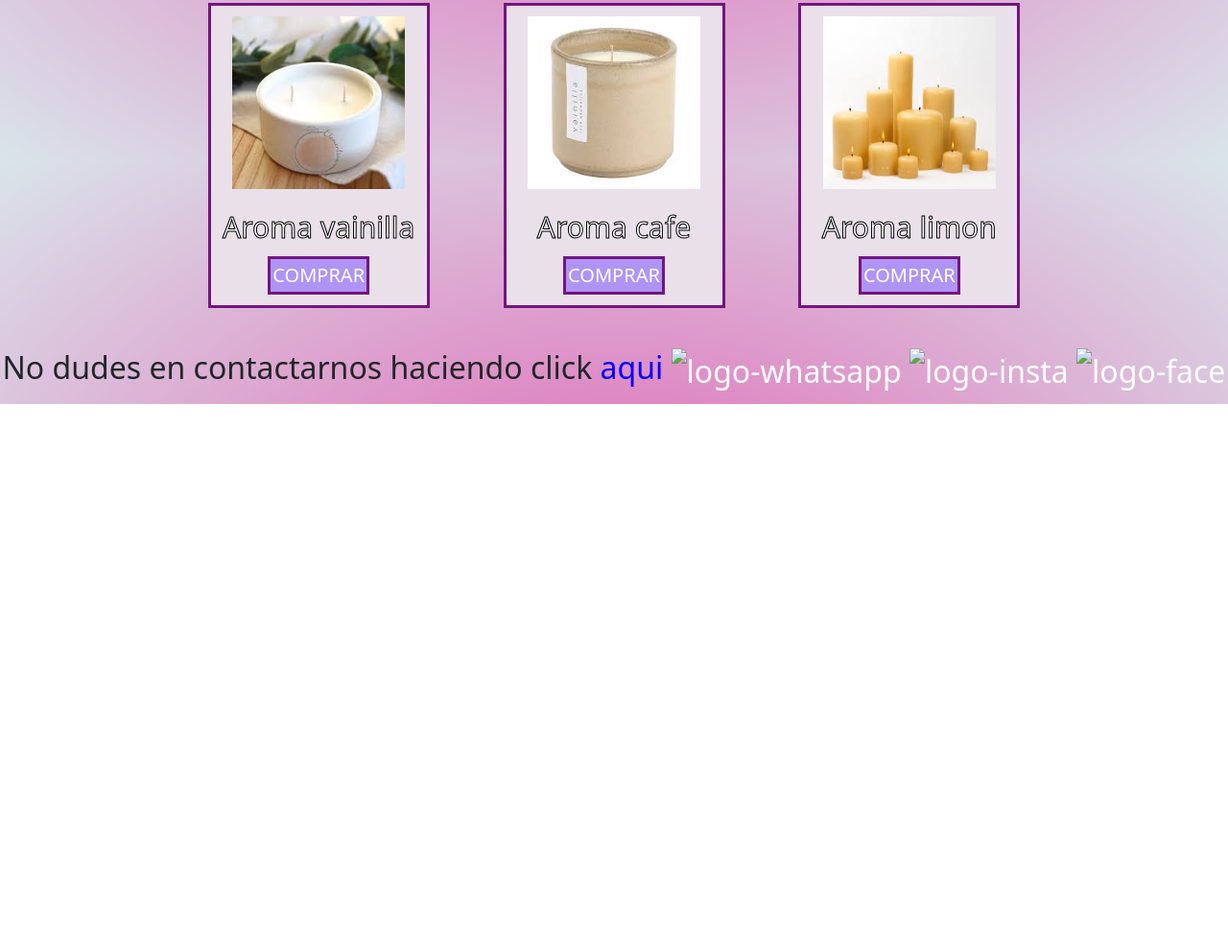
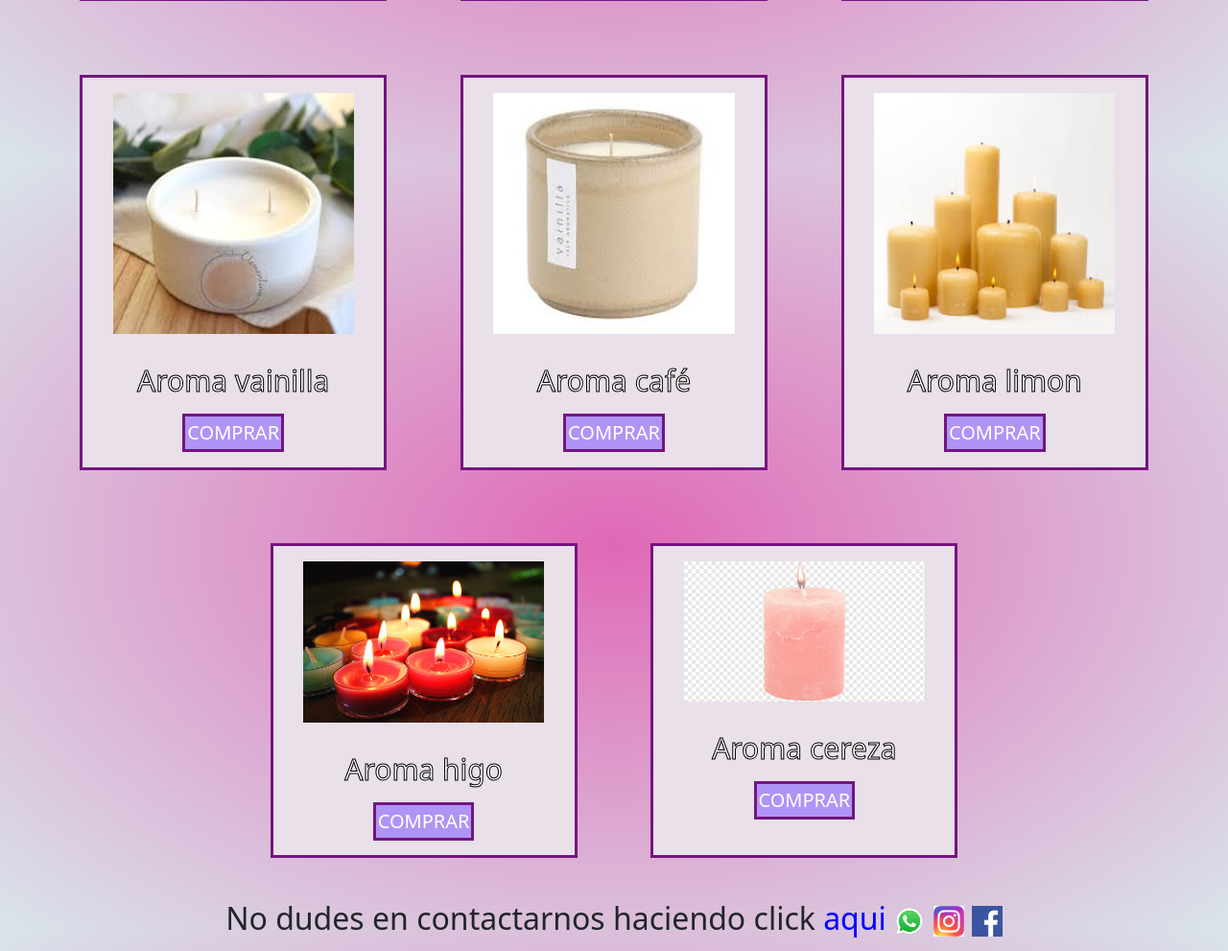
Before and after one commit to MauricioBuda/Buda-3raEntrega, a website: page pages/productos.html in a window 1280 px wide. Shown: the part 632-1623 px from the top of the page at 96% size. Before the commit the page ends 1053 px from the top, so only its background shows below. Drawn offline with nearby package versions, Linux system fonts and the light colour scheme; a web font is replaced by a local one.

Commit message:
ajustando detalles responsive3

```diff
--- a/pages/productos.html
+++ b/pages/productos.html
@@ -92,13 +92,25 @@
 
                 <div class="animate__slideInLeft animate__animated wow">
                     <img src="../img/velas5.jpg" alt="vela-5">
-                    <h2>Aroma cafe</h2>
+                    <h2>Aroma café</h2>
                     <a href="">COMPRAR</a>
                 </div>
 
                 <div class="animate__slideInLeft animate__animated wow">
                     <img src="../img/velas-6png.png" alt="vela-6">
                     <h2>Aroma limon</h2>
+                    <a href="">COMPRAR</a>
+                </div>
+
+                <div class="animate__slideInLeft animate__animated wow">
+                    <img src="../img/carrusel8.jpg" alt="vela-7">
+                    <h2>Aroma higo</h2>
+                    <a href="">COMPRAR</a>
+                </div>
+
+                <div class="animate__slideInLeft animate__animated wow">
+                    <img src="../img/vela11.png" alt="vela-8">
+                    <h2>Aroma cereza</h2>
                     <a href="">COMPRAR</a>
                 </div>
 
@@ -113,13 +125,13 @@
             No dudes en contactarnos haciendo click
             <a class="footer__enlace" href="pages/contacto.html">aqui</a>
             <a class="footer__img-redes" href="https://www.whatsapp.com" target="_blank">
-                <img src="img/logo-whatsapp.png" alt="logo-whatsapp">
+                <img src="../img/logo-whatsapp.png" alt="logo-whatsapp">
             </a>
             <a class="footer__img-redes" href="https://www.instagram.com" target="_blank">
-                <img src="img/logo-insta2.jpg" alt="logo-insta">
+                <img src="../img/logo-insta2.jpg" alt="logo-insta">
             </a>
             <a class="footer__img-redes" href="https://www.facebook.com" target="_blank">
-                <img src="img/logo-face.png" alt="logo-face">
+                <img src="../img/logo-face.png" alt="logo-face">
             </a>
         </p>
     </footer>
--- a/scss/_productos.scss
+++ b/scss/_productos.scss
@@ -2,8 +2,8 @@
 
 .productos__h1 {
   @extend .dflex-jcenter;
-    font-size: 4vw;
-    font-family: 'Great Vibes', cursive;
+  font-size: 6vw;
+  font-family: $font-titulos;
   margin: 5rem 2rem 5rem 0rem;
   color: white;
 }
@@ -11,6 +11,7 @@
 .productos__div {
   @extend .dflex-jcenter;
   flex-wrap: wrap;
+
 }
 
 .productos__div div {
@@ -18,6 +19,7 @@
   margin: 3%;
   background-color: rgb(233, 224, 234);
   text-align: center;
+  width: 25vw;
 }
 
 .productos__div div img {
@@ -55,6 +57,7 @@
     flex-direction: column;
     align-items: center;
   }
+
   .productos__h1 {
     font-size: 6vw;
   }
@@ -64,6 +67,11 @@
   .productos__h1 {
     font-size: 18vw;
   }
+  .productos__div div {
+    width: 60vw;
+  }
 }
 
+
+
 /* FINAL DE MEDIA-QUERYS DE PRODUCTOS */
```
Also changed, not shown: pages/tips.html (+3 -3 lines), pages/ubicacion.html (+3 -3 lines), css/styles.css, 1 other file. Lines whose indentation alone changed are shown as unchanged.
